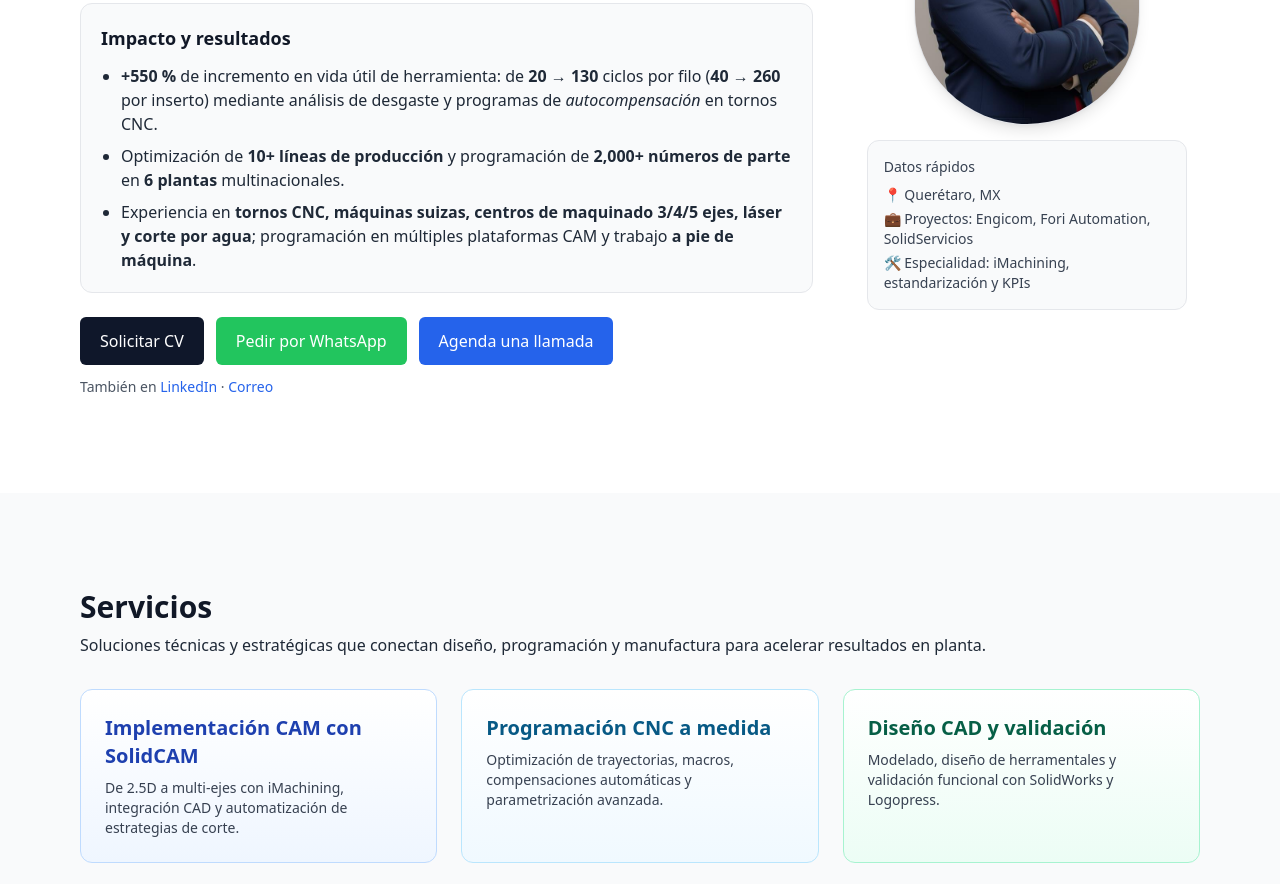
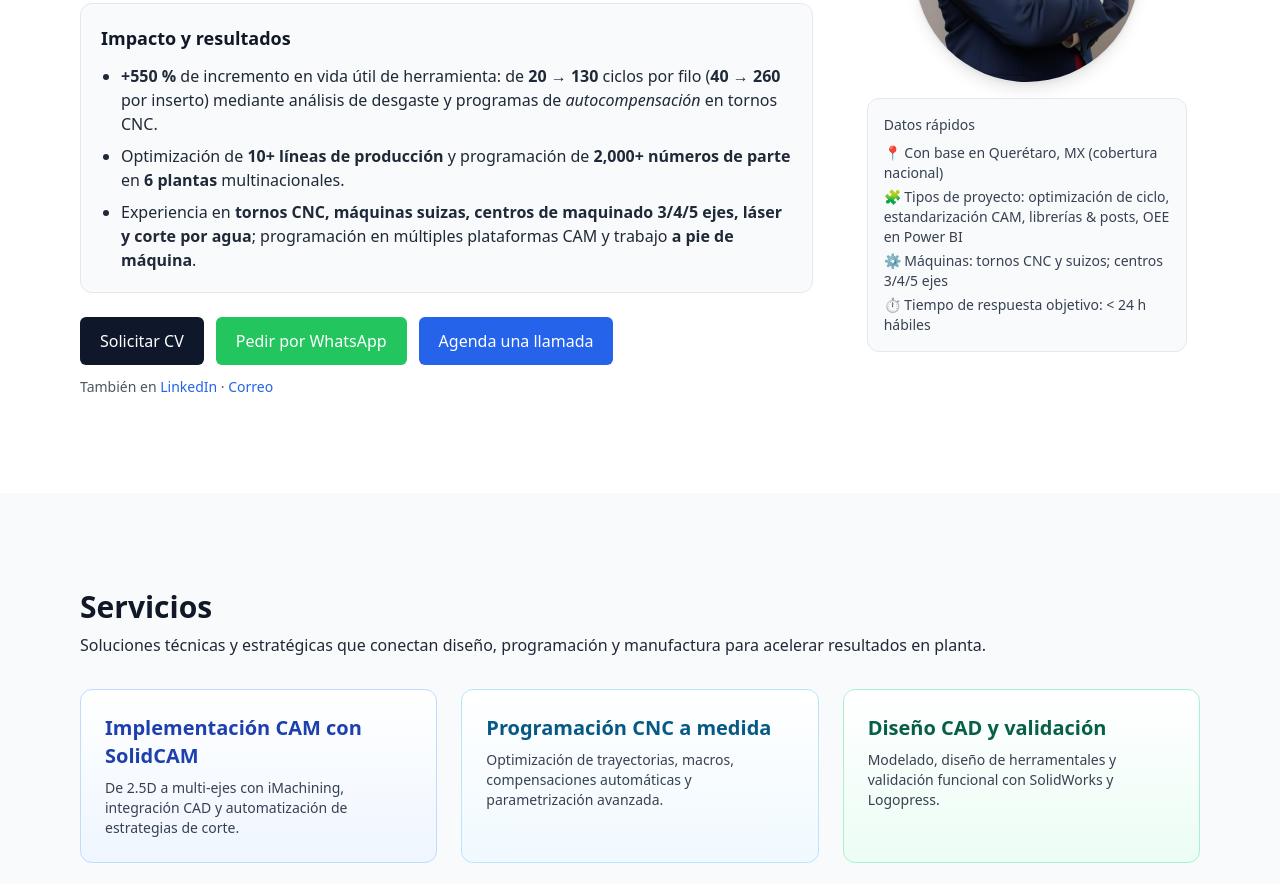
Before and after one commit to AlexRamSan/AlexRaSa, a plain HTML site: page index.html in a window 1280 px wide. Shown: the part 1104-1988 px from the top of the page. Drawn offline with nearby package versions, Linux system fonts and the light colour scheme.

Commit message:
Update index.html

```diff
--- a/index.html
+++ b/index.html
@@ -298,13 +298,14 @@
                 class="w-40 h-72 md:w-56 md:h-80 rounded-full object-cover mx-auto shadow-lg ring-1 ring-gray-200" />
             </picture>
             <div class="mt-4 rounded-xl border border-gray-200 bg-gray-50 p-4 text-sm text-gray-700">
-              <p class="font-medium">Datos rápidos</p>
-              <ul class="mt-2 space-y-1">
-                <li>📍 Querétaro, MX</li>
-                <li>💼 Proyectos: Engicom, Fori Automation, SolidServicios</li>
-                <li>🛠️ Especialidad: iMachining, estandarización y KPIs</li>
-              </ul>
-            </div>
+  <p class="font-medium">Datos rápidos</p>
+  <ul class="mt-2 space-y-1">
+    <li>📍 Con base en Querétaro, MX (cobertura nacional)</li>
+    <li>🧩 Tipos de proyecto: optimización de ciclo, estandarización CAM, librerías & posts, OEE en Power BI</li>
+    <li>⚙️ Máquinas: tornos CNC y suizos; centros 3/4/5 ejes</li>
+    <li>⏱️ Tiempo de respuesta objetivo: &lt; 24 h hábiles</li>
+  </ul>
+</div>
           </div>
         </aside>
       </div>
```
